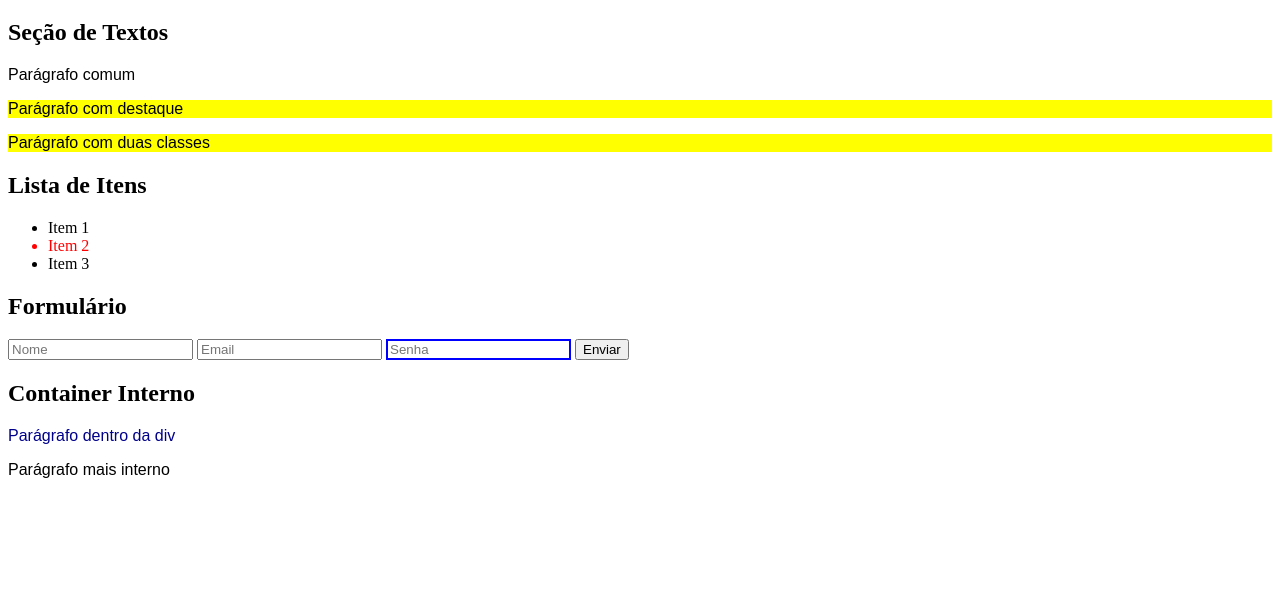
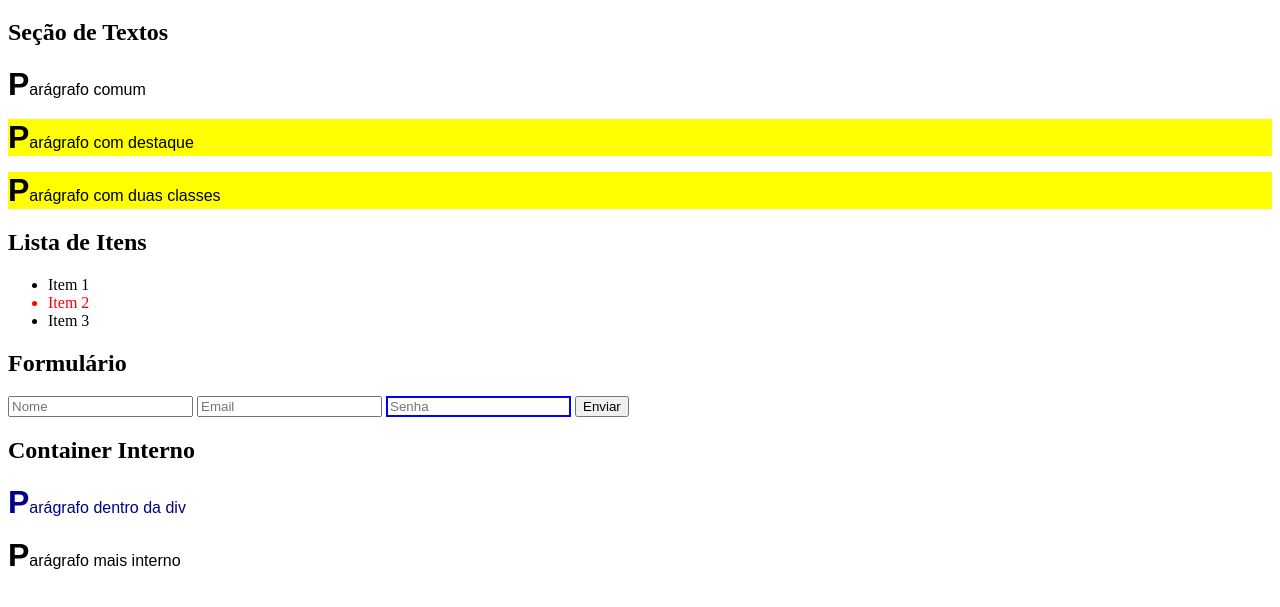
Before and after one commit to dutsp/Projetinhocss, a plain HTML site: page index.html in a window 1280 px wide. Shown: the part 61-668 px from the top of the page. Drawn offline with Linux system fonts and the light colour scheme.

Commit message:
adicionado firstlet

```diff
--- a/style.css
+++ b/style.css
@@ -34,4 +34,9 @@ button:hover {
     color: #00008B
 }
 
-/* azulzinho
+/* azulzinho */
+
+p::first-letter {
+    font-size: 2em;
+    font-weight: bold;
+}
```
Also changed, not shown: 1 other file.
